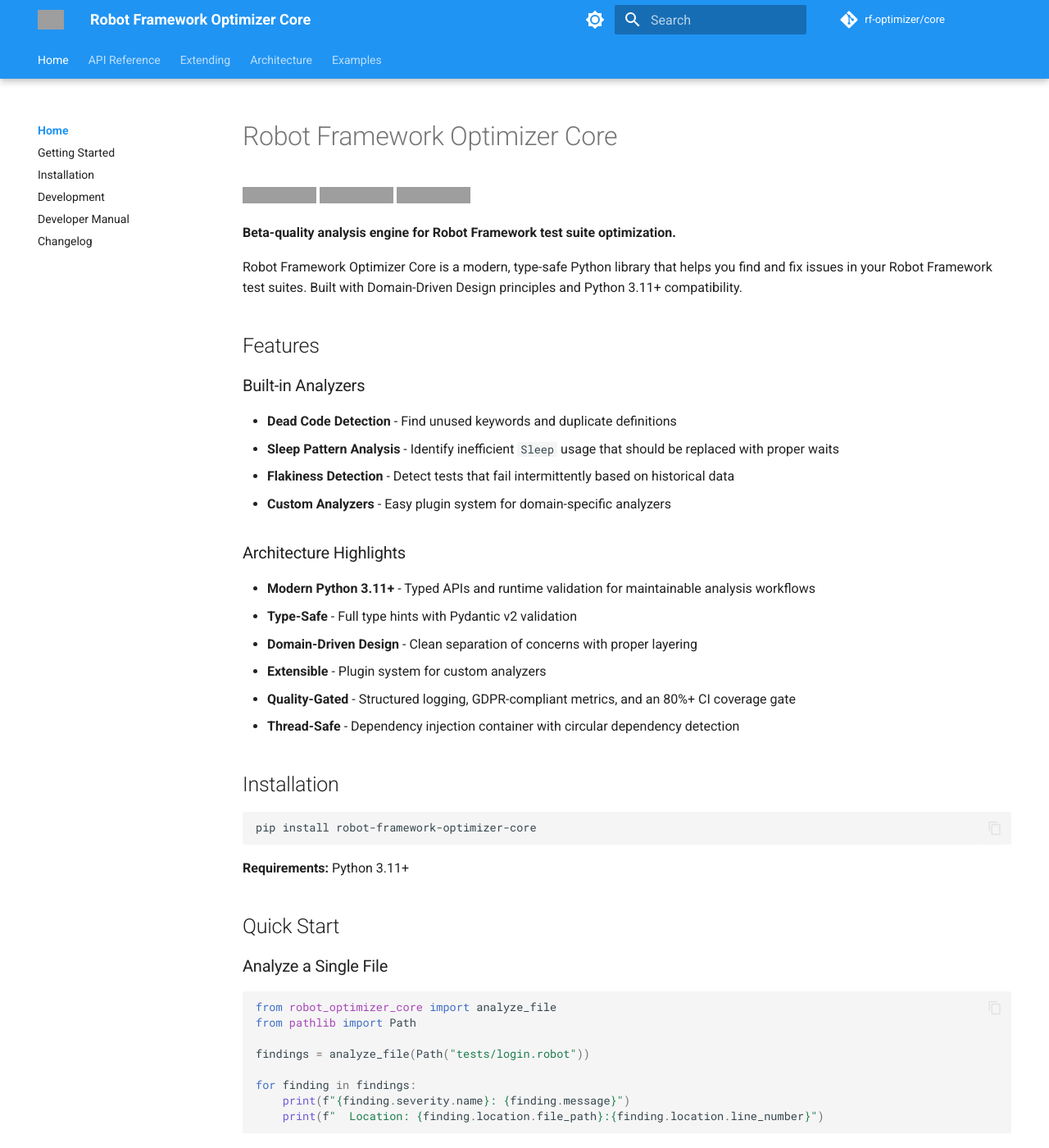
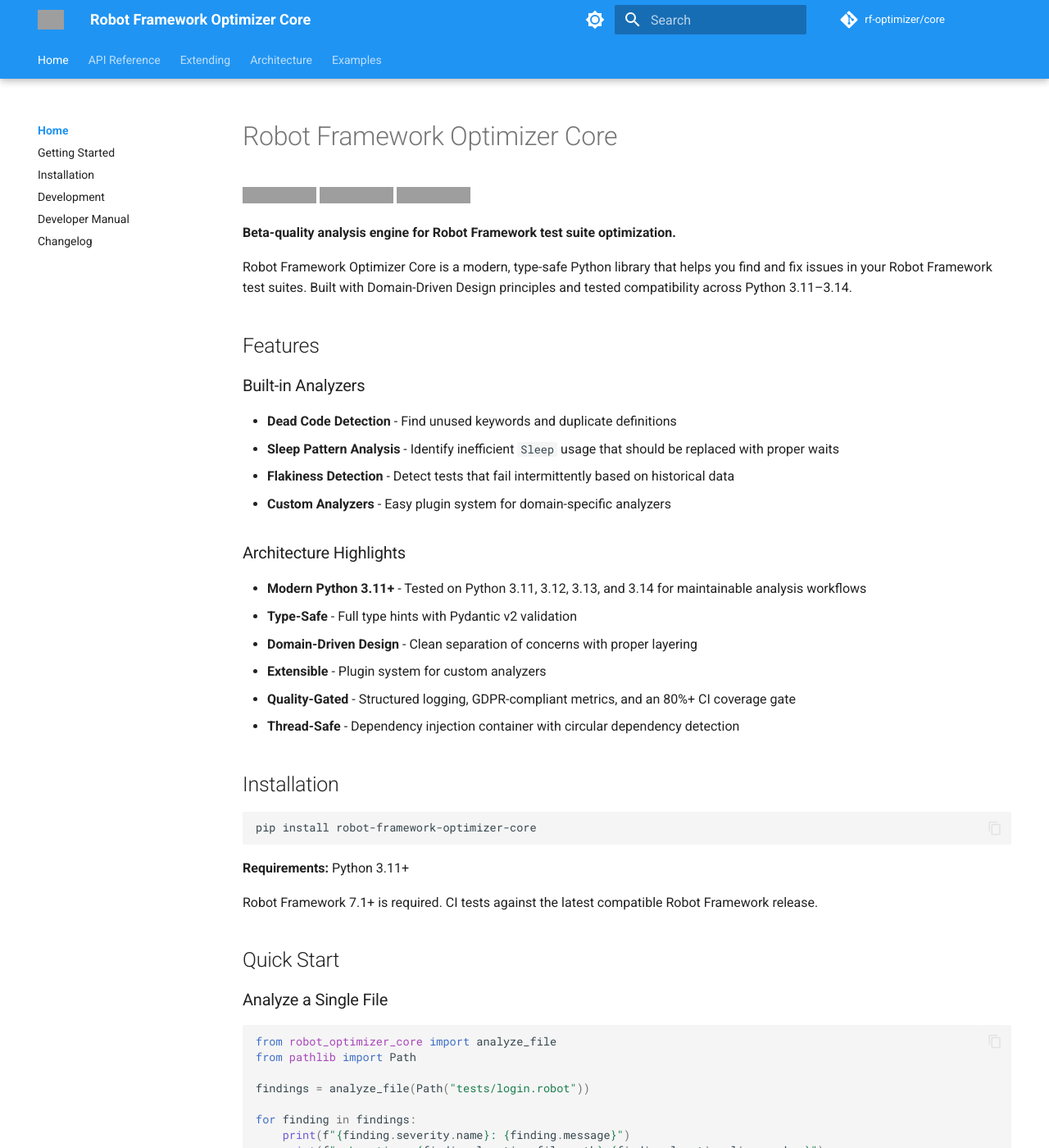
Before and after one commit to kobolcs/robot_optimizer_core, an MkDocs documentation site: the page built from docs/index.md, in a window 1280 px wide and 1400 px high. Shown: the whole window at 82% size. Built offline with MkDocs 1.6.1 and Material for MkDocs 9.7.7, drawn with Linux system fonts in a browser that asks for light colours; comment, search, counter and statistics services are not loaded; the version menu is left out; grey boxes are pictures that could not be loaded.

Commit message:
Add Python 3.14 support to CI metadata and docs

````diff
--- a/docs/index.md
+++ b/docs/index.md
@@ -6,7 +6,7 @@
 
 **Beta-quality analysis engine for Robot Framework test suite optimization.**
 
-Robot Framework Optimizer Core is a modern, type-safe Python library that helps you find and fix issues in your Robot Framework test suites. Built with Domain-Driven Design principles and Python 3.11+ compatibility.
+Robot Framework Optimizer Core is a modern, type-safe Python library that helps you find and fix issues in your Robot Framework test suites. Built with Domain-Driven Design principles and tested compatibility across Python 3.11–3.14.
 
 ## Features
 
@@ -19,7 +19,7 @@
 
 ### Architecture Highlights
 
-- **Modern Python 3.11+** - Typed APIs and runtime validation for maintainable analysis workflows
+- **Modern Python 3.11+** - Tested on Python 3.11, 3.12, 3.13, and 3.14 for maintainable analysis workflows
 - **Type-Safe** - Full type hints with Pydantic v2 validation
 - **Domain-Driven Design** - Clean separation of concerns with proper layering
 - **Extensible** - Plugin system for custom analyzers
@@ -33,6 +33,8 @@
 ```
 
 **Requirements:** Python 3.11+
+
+Robot Framework 7.1+ is required. CI tests against the latest compatible Robot Framework release.
 
 ## Quick Start
 
--- a/pyproject.toml
+++ b/pyproject.toml
@@ -32,6 +32,7 @@
     "Programming Language :: Python :: 3.11",
     "Programming Language :: Python :: 3.12",
     "Programming Language :: Python :: 3.13",
+    "Programming Language :: Python :: 3.14",
     "Programming Language :: Python :: 3 :: Only",
     "Programming Language :: Python :: Implementation :: CPython",
     "Topic :: Software Development :: Quality Assurance",
````
Also changed, not shown: README.md (+3 -1 lines), docs/getting-started.md (+2 -2 lines), docs/install.md (+1 -1 lines), 1 other file.
